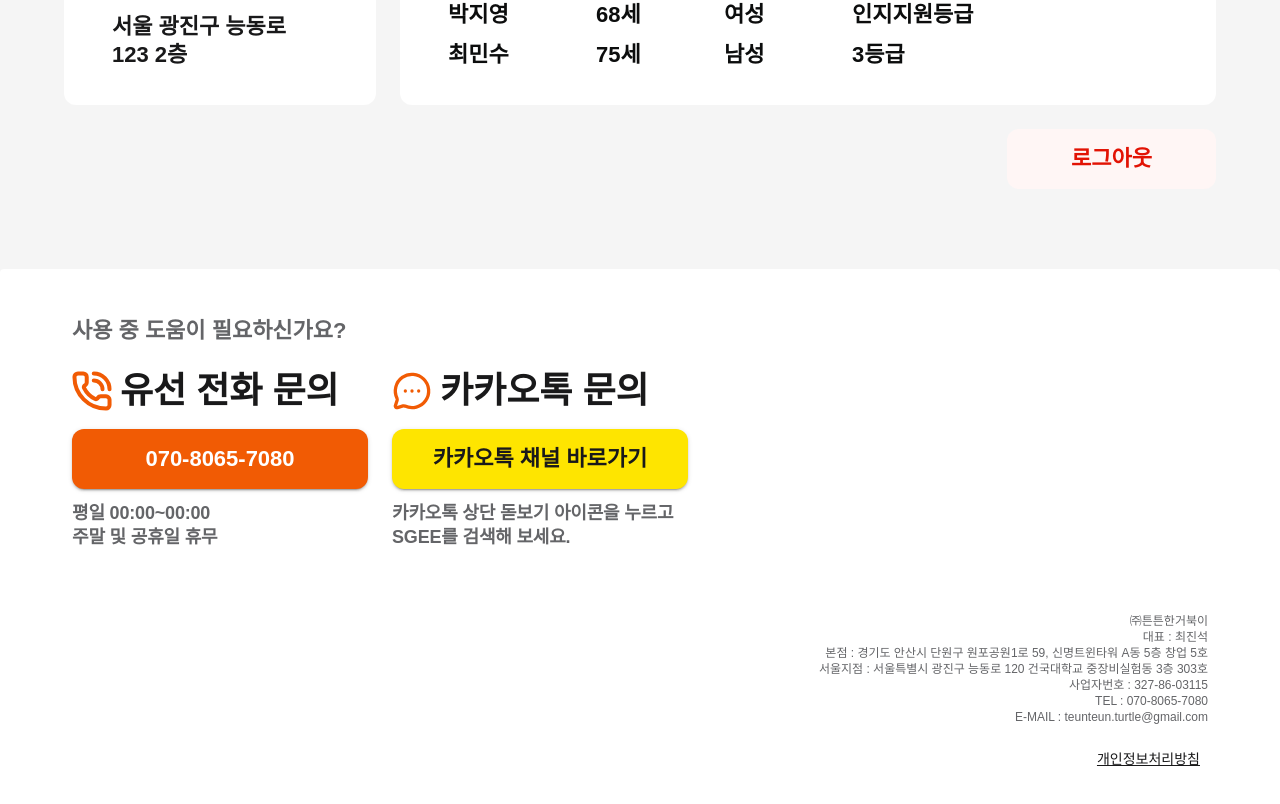
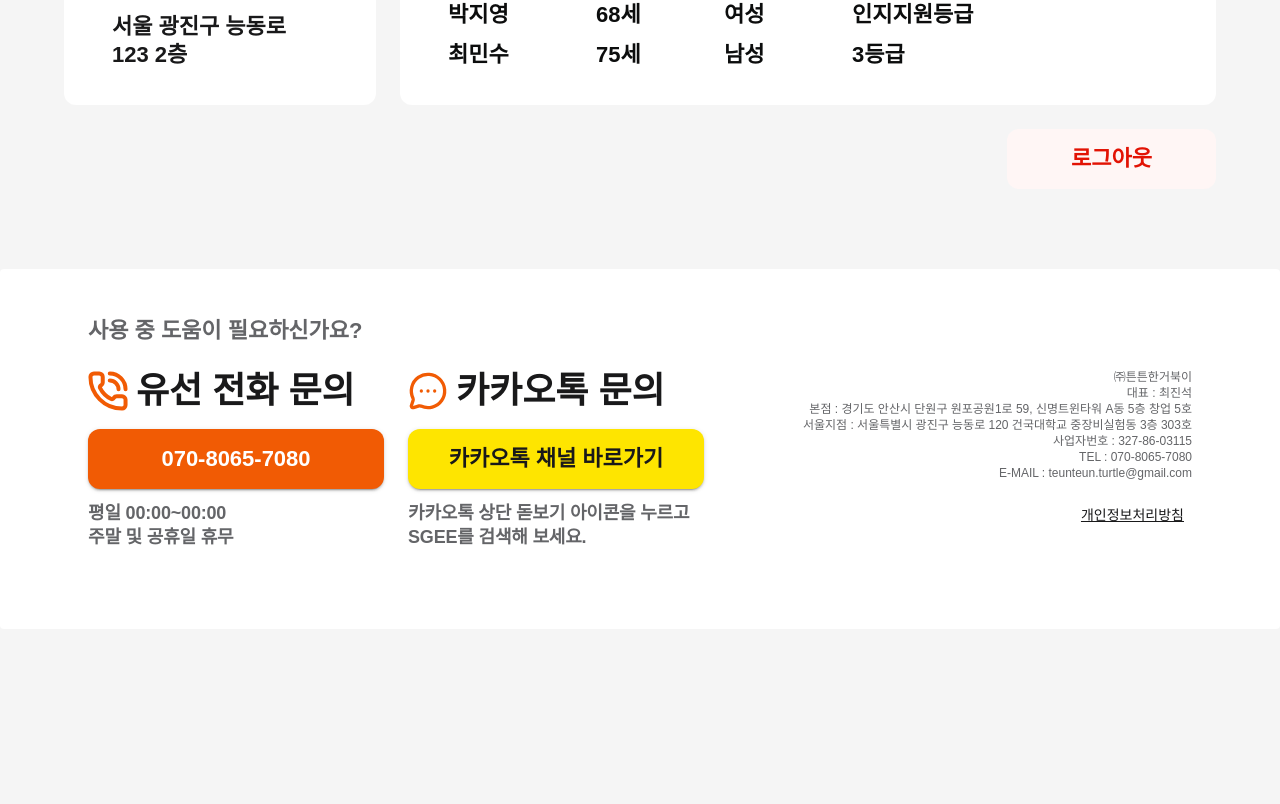
Before and after one commit to Team-Senifit/Web, a Next.js app: page /my-center in a window 1280 px wide. Shown: the part 681-1485 px from the top of the page. After the commit the page ends 1310 px from the top, so only its background shows below. Built offline with nearby package versions, Linux system fonts and the light colour scheme; a web font is replaced by a local one.

Commit message:
Feat: Footer 완성

```diff
--- a/src/app/(with-footer)/panel/Footer.tsx
+++ b/src/app/(with-footer)/panel/Footer.tsx
@@ -1,6 +1,6 @@
 import MessageCircleMoreIcon from "@/components/icons/MessageCircleMoreIcon";
 import PhoneCallIcon from "@/components/icons/PhoneCallIcon";
-import { Button, Paper, Stack, Typography } from "@mui/material";
+import { Button, Container, Paper, Stack, Typography } from "@mui/material";
 import React from "react";
 
 const Inquiry = ({
@@ -71,10 +71,17 @@ const Footer = () => {
         pb: [10],
       }}
     >
+      <Container maxWidth="desktop">
         <Typography variant="Heading1" sx={{ color: "label.neutral", mb: 3 }}>
           사용 중 도움이 필요하신가요?
         </Typography>
-      <Stack direction="row" rowGap={8} columnGap={3} flexWrap={"wrap"}>
+        <Stack direction={{ phone: "column", desktop: "row" }} spacing={6}>
+          <Stack
+            direction={{ phone: "column", tablet: "row" }}
+            flexWrap={{ phone: "wrap", desktop: "nowrap" }}
+            rowGap={8}
+            columnGap={3}
+          >
             <Inquiry
               title="유선 전화 문의"
               icon={
@@ -116,7 +123,6 @@ const Footer = () => {
               sx={{
                 textAlign: "right",
                 whiteSpace: "pre-line",
-            width: 1,
                 color: "label.neutral",
               }}
             >
@@ -138,6 +144,8 @@ const Footer = () => {
               개인정보처리방침
             </Button>
           </Stack>
+        </Stack>
+      </Container>
     </Paper>
   );
 };
```
Lines whose indentation alone changed are shown as unchanged.
